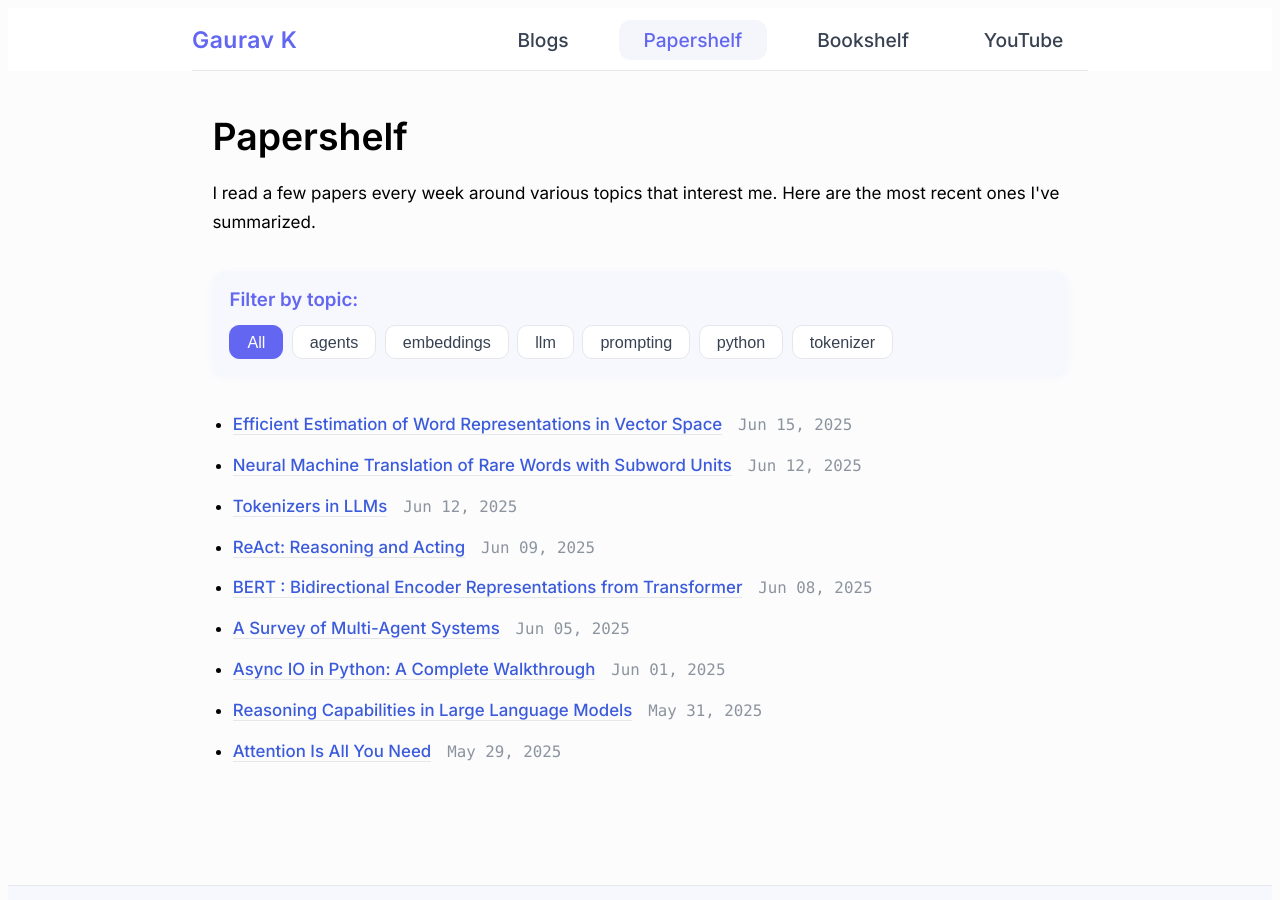
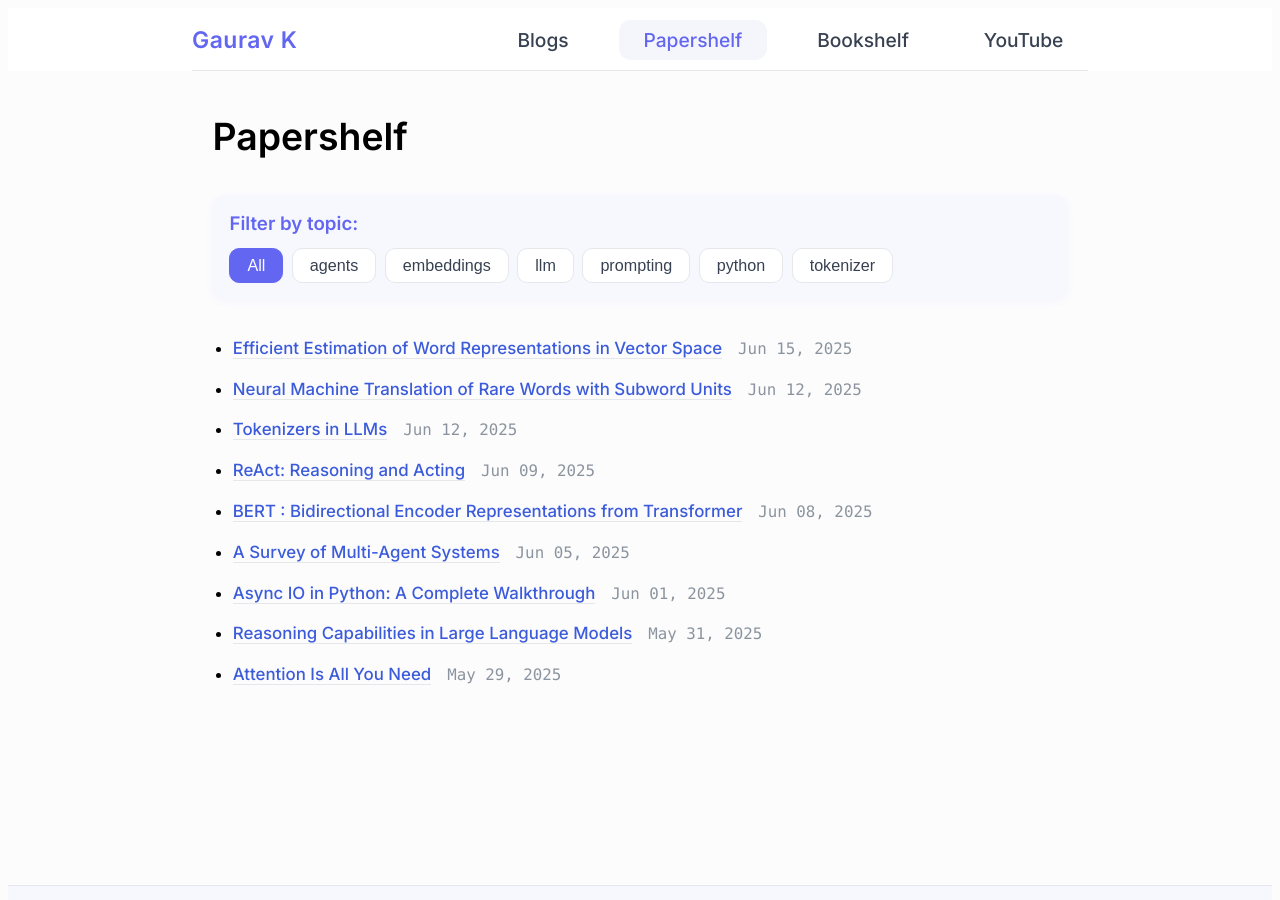
Before and after one commit to gaurav98094/My-Website, a Jekyll site: the page built from papers.md, in a window 1280 px wide and 900 px high. Built offline with Jekyll 4.4.1, drawn with Linux system fonts in a browser that asks for light colours.

```diff
--- a/papers.md
+++ b/papers.md
@@ -5,8 +5,6 @@
 ---
 
 # Papershelf
-
-<p>I read a few papers every week around various topics that interest me. Here are the most recent ones I've summarized.</p>
 
 <div class="tag-filter">
   <div class="tag-filter-header">Filter by topic:</div>
```
